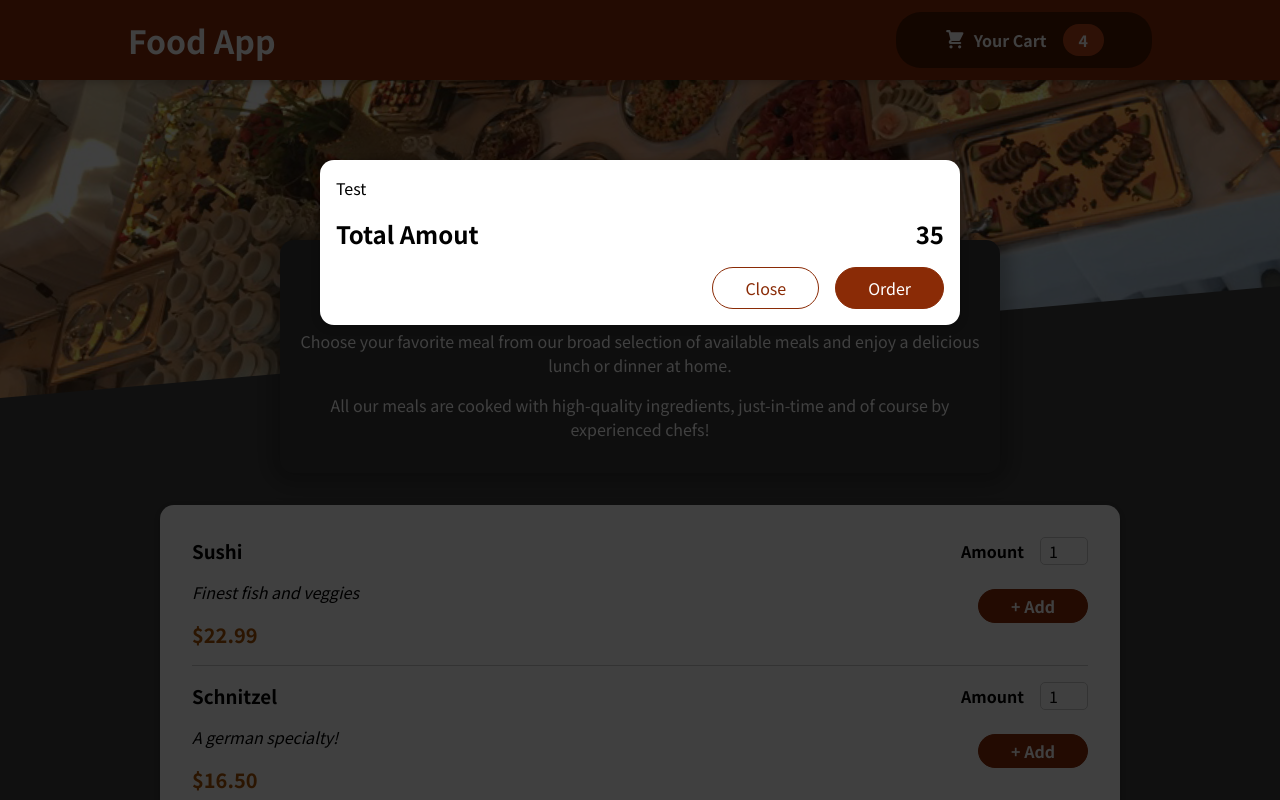
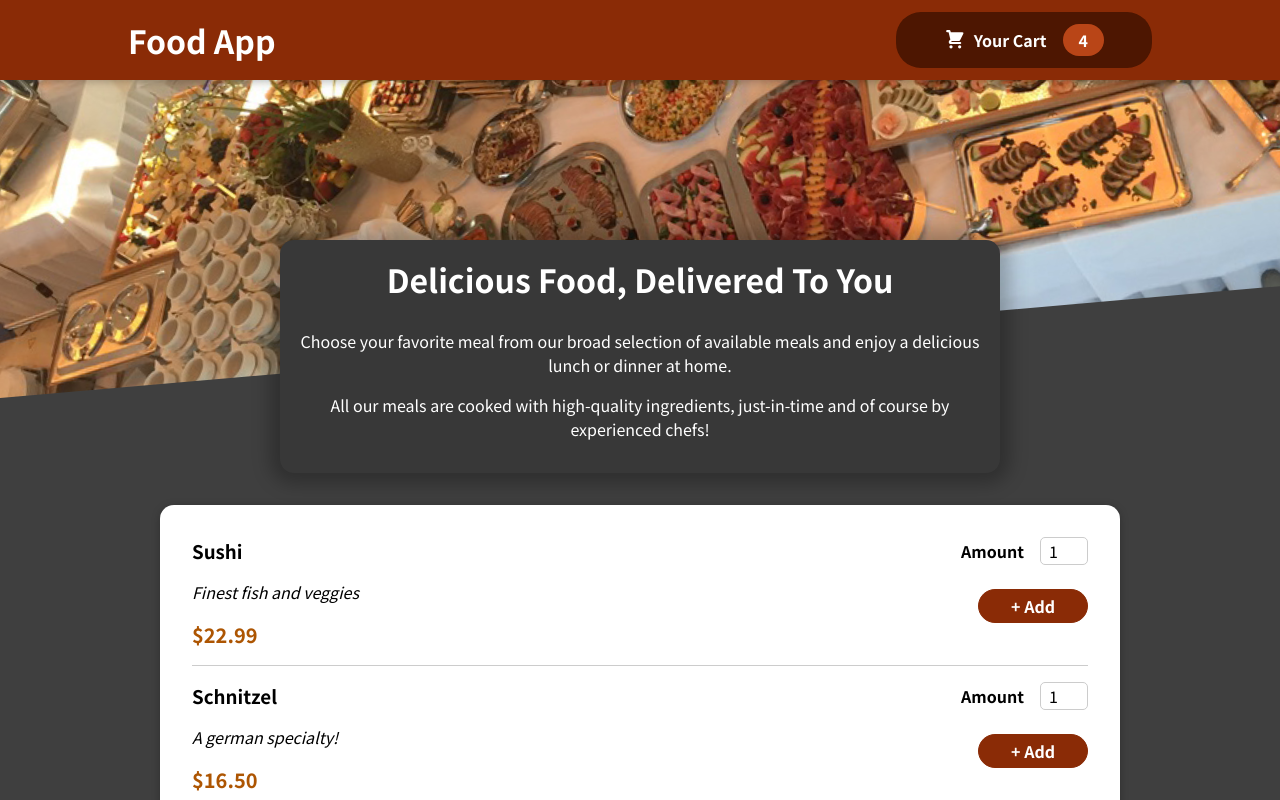
Before and after one commit to vinayak-nk/react_base_app, a React (Create React App) app: page / in a window 1280 px wide. Shown: the top 800 px of the page. Built offline with nearby package versions, Linux system fonts and the light colour scheme.

Commit message:
Modal state management

```diff
--- a/src/App.js
+++ b/src/App.js
@@ -1,14 +1,20 @@
-import React, { Fragment } from 'react'
+import React, { Fragment, useState } from 'react'
 import Cart from './components/Cart';
 import Header from "./components/Layout/Header";
 import Meals from './components/Meals';
 
 
 function App() {
+  const [showCart, toggleCart] = useState(false)
+
+  const toggleCartDisplay = () => {
+    toggleCart(!showCart)
+  }
+
   return (
     <Fragment>
-      <Cart />
-      <Header />
+      {showCart && <Cart toggleCartDisplay={toggleCartDisplay} />}
+      <Header toggleCartDisplay={toggleCartDisplay} />
       <main>
         <Meals />
       </main>
--- a/src/components/Cart/index.js
+++ b/src/components/Cart/index.js
@@ -1,7 +1,7 @@
 import Modal from '../UI/Modal'
 import classes from './style.module.css'
 
-const Cart = () => {
+const Cart = (props) => {
   const cartItems = (
     <ul className={classes['cart-items']}>
       {
@@ -10,14 +10,14 @@ const Cart = () => {
     </ul>
   )
   return (
-    <Modal>
+    <Modal toggleCartDisplay={props.toggleCartDisplay}>
       {cartItems}
       <div className={classes.total}>
         <span>Total Amout</span>
         <span>35</span>
       </div>
       <div className={classes.actions}>
-        <button className={classes['button--alt']}>Close</button>
+        <button className={classes['button--alt']} onClick={props.toggleCartDisplay} >Close</button>
         <button className={classes.button}>Order</button>
       </div>
     </Modal>
--- a/src/components/Layout/Cart.js
+++ b/src/components/Layout/Cart.js
@@ -3,7 +3,7 @@ import classes from './Style.module.css'
 
 const HeaderCart = (props) => {
   return (
-    <button className={classes.button}>
+    <button className={classes.button} onClick={props.toggleCartDisplay}>
       <span className={classes.icon}>
         <CartIcon />
       </span>
--- a/src/components/Layout/Header.js
+++ b/src/components/Layout/Header.js
@@ -8,7 +8,7 @@ const Header = (props) => {
     <Fragment>
       <header className={classes.header}>
         <h1>Food App</h1>
-        <HeaderCart />
+        <HeaderCart toggleCartDisplay={props.toggleCartDisplay} />
       </header>
       <div className={classes['main-image']}>
         <img src={mealsIcon} alt="Meals" />
--- a/src/components/UI/Modal.js
+++ b/src/components/UI/Modal.js
@@ -3,7 +3,7 @@ import { createPortal } from 'react-dom';
 import classes from './style.module.css';
 
 
-const Backdrop = () => <div className={classes.backdrop} />
+const Backdrop = (props) => <div className={classes.backdrop} onClick={props.toggleCartDisplay}  />
 
 const Overlay = (props) => (
   <div className={classes.modal}>
@@ -18,7 +18,7 @@ const portalEl = document.getElementById('overlays')
 const Modal = (props) => {
   return (
     <Fragment>
-      {createPortal(<Backdrop />, portalEl)}
+      {createPortal(<Backdrop toggleCartDisplay={props.toggleCartDisplay} />, portalEl)}
       {createPortal(<Overlay>{props.children}</Overlay>, portalEl)}
     </Fragment>
   )
```
